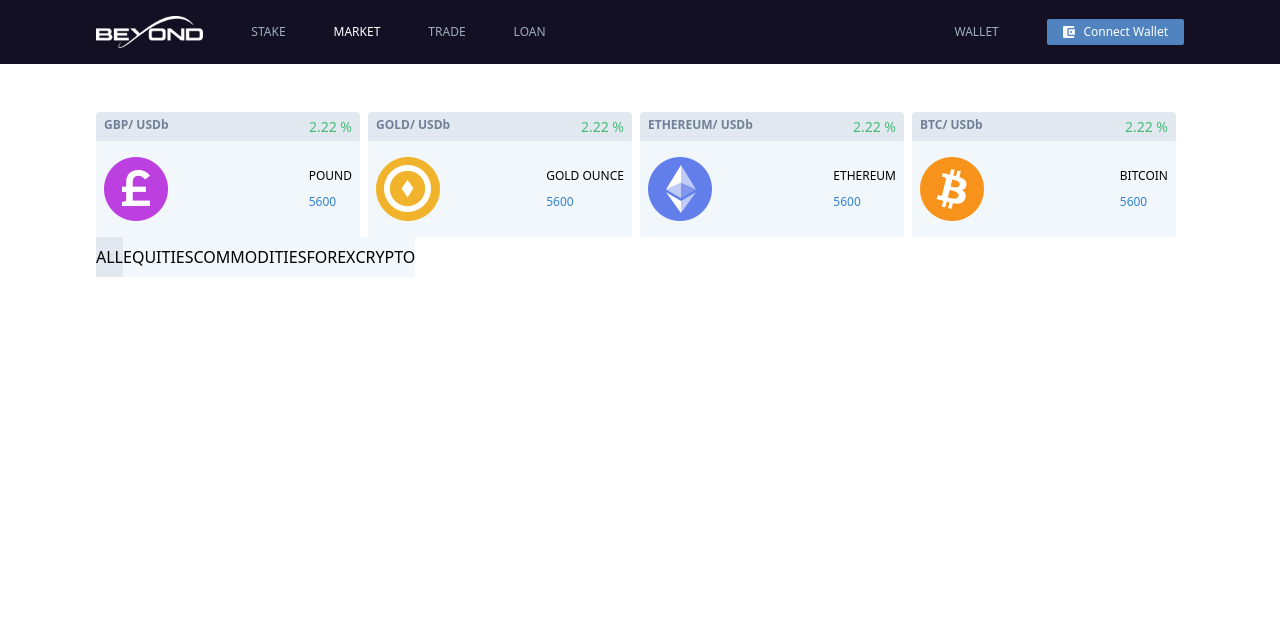
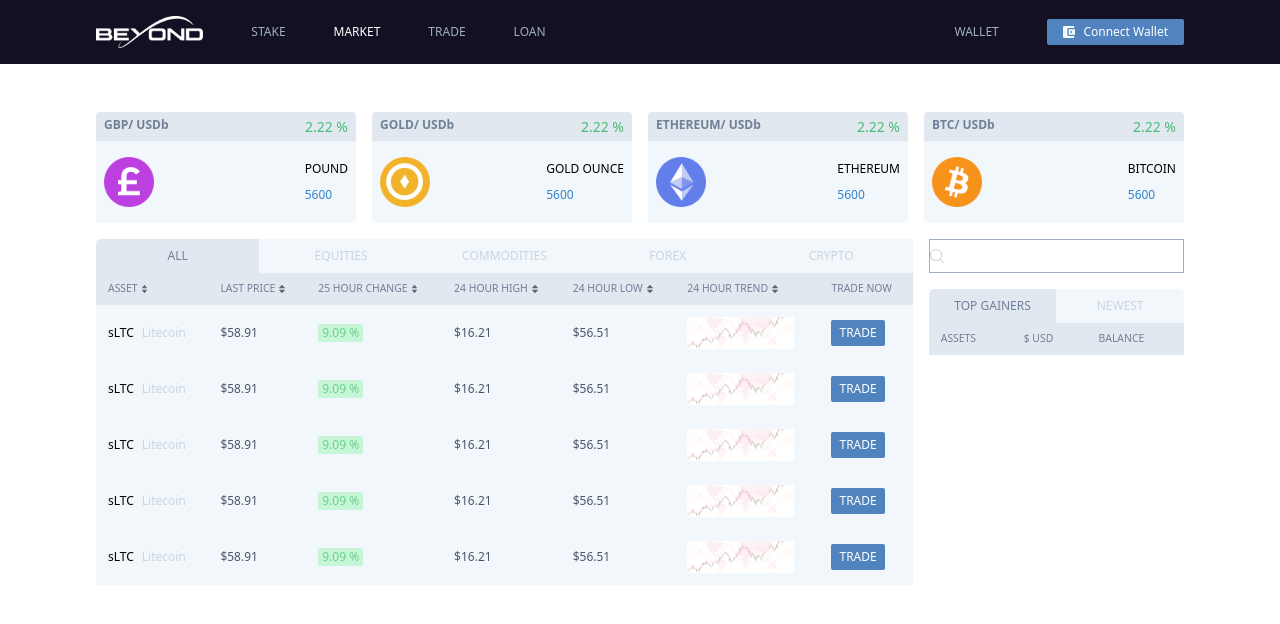
Before and after one commit to Beyond-Trade/Beyond_Alpha_Trade, a React (Create React App) app: page /market in a window 1280 px wide. Shown: the top 624 px of the page. Built offline with nearby package versions, Linux system fonts and the light colour scheme; what web3 would draw is missing.

Commit message:
market design

```diff
--- a/src/components/atomic/GenericTab.tsx
+++ b/src/components/atomic/GenericTab.tsx
@@ -11,11 +11,20 @@
     <div className="rounded flex justify-between">
       {props.tabs.map((item, index) => (
         <button
-          className={`focus:outline-none py-2 w-full text-center ${
-            index === props.index ? "bg-gray-300" : "bg-customGray-100"
+          className={`focus:outline-none py-2 w-full text-center hover:bg-gray-300 hover:text-gray-600 text-xs font-medium ${
+            index === props.index
+              ? "bg-gray-300 text-gray-600"
+              : "bg-customGray-100 text-gray-400"
           }`}
-          onClick={()=>props.onSelect(index)}
-        >{item}</button>
+          onClick={() => props.onSelect(index)}
+          style={{
+            borderTopLeftRadius: index === 0 ? "5px" : "0px",
+            borderTopRightRadius:
+              index === props.tabs.length - 1 ? "5px" : "0px",
+          }}
+        >
+          {item}
+        </button>
       ))}
     </div>
   );
--- a/src/components/atomic/market/MarketCard.tsx
+++ b/src/components/atomic/market/MarketCard.tsx
@@ -1,21 +1,22 @@
 import React from "react";
 interface IProps {
   pair: string;
-  change: Number;
+  change: number;
   image: string;
   coin: string;
-  price: Number;
+  price: number;
+  marginRight: string
 }
 
 function MarketCard(props:IProps) {
   return (
-    <div className="bg-customGray-100 rounded w-full mr-2">
+    <div className={`bg-customGray-100 rounded w-full ${props.marginRight}`}>
       <div className="bg-gray-300 py-1 px-2 flex justify-between rounded-t">
         <h5 className="text-xs font-semibold text-gray-600">{props.pair}</h5>
         <text className="text-green-500 font-medium text-sm">{props.change} %</text>
       </div>
       <div className="flex justify-between items-center px-2 py-4">
-        <img src={props.image} className="h-16" />
+        <img src={props.image} style={{height: '50px'}} />
         <div className="text-xs font-medium">
           <text>{props.coin}</text>
           <text className="text-blue-600 block mt-2">{props.price}</text>
--- /dev/null
+++ b/src/components/molecules/market/MarketTop.tsx
@@ -0,0 +1,22 @@
+import * as React from "react";
+
+function MarketTop() {
+  return (
+    <table width="100%">
+      <tr className="bg-gray-300 text-xxs text-left text-gray-600 font-medium">
+        <td className="py-2 px-3">
+            ASSETS
+        </td>
+        <td className="py-2 px-3">
+            $ USD
+        </td>
+        <td className="py-2 px-3">
+            BALANCE
+        </td>
+      </tr>
+
+    </table>
+  );
+}
+
+export default MarketTop;
--- /dev/null
+++ b/src/components/molecules/market/marketTable.tsx
@@ -0,0 +1,81 @@
+import * as React from "react";
+
+function MarketTable() {
+  return (
+    <table width="100%">
+      <tr className="bg-gray-300 text-xxs text-left text-gray-600 font-medium">
+        <td className="py-2 px-3">
+          <div className="flex items-center">
+            ASSET
+            <img src="assets/Icons/up-down-arrow.svg" className="ml-1 h-2" />
+          </div>
+        </td>
+        <td className="py-2 px-3">
+          <div className="flex items-center">
+            LAST PRICE
+            <img src="assets/Icons/up-down-arrow.svg" className="ml-1 h-2" />
+          </div>
+        </td>
+        <td className="py-2 px-3">
+          <div className="flex items-center">
+            25 HOUR CHANGE
+            <img src="assets/Icons/up-down-arrow.svg" className="ml-1 h-2" />
+          </div>
+        </td>
+        <td className="py-2 px-3">
+          <div className="flex items-center">
+            24 HOUR HIGH
+            <img src="assets/Icons/up-down-arrow.svg" className="ml-1 h-2" />
+          </div>
+        </td>
+        <td className="py-2 px-3">
+          <div className="flex items-center">
+            24 HOUR LOW
+            <img src="assets/Icons/up-down-arrow.svg" className="ml-1 h-2" />
+          </div>
+        </td>
+        <td className="py-2 px-3">
+          <div className="flex items-center">
+            24 HOUR TREND
+            <img src="assets/Icons/up-down-arrow.svg" className="ml-1 h-2" />
+          </div>
+        </td>
+        <td className="py-2 px-3">
+          <div className="flex items-center">TRADE NOW</div>
+        </td>
+      </tr>
+      {[1, 1, 1, 1, 1].map((item) => (
+        <tr className="text-xs text-left text-gray-700 font-medium">
+          <td className="py-3 px-3">
+            <div className="flex items-center">
+              <text className="text-black">sLTC</text>
+              <text className="text-gray-400 ml-2">Litecoin</text>
+            </div>
+          </td>
+          <td className="py-3 px-3">
+              $58.91
+          </td>
+          <td className="py-3 px-3">
+            <button className="bg-green-200 text-green-400 rounded-sm px-1">
+              9.09 %
+            </button>
+          </td>
+          <td className="py-3 px-3">
+            $16.21
+          </td>
+          <td className="py-3 px-3">
+            $56.51
+          </td>
+          <td className="py-3 px-3">
+            <img src="assets/Images/Up.png" className="h-8" />
+          </td>
+          <td className="py-3 px-3">
+            <button className="focus:outline-none bg-customBlue-200 hover:bg-blue-500 px-2 py-1 text-white text-xs rounded-sm">TRADE</button>
+          </td>
+        </tr>
+      ))}
+    </table>
+  );
+}
+
+export default MarketTable;
--- a/src/hooks/Market/useMarketData.tsx
+++ b/src/hooks/Market/useMarketData.tsx
@@ -4,13 +4,16 @@
 const useMarketData = () => {
     const [state, setState] = useState({
         marketIndex: 0,
+        topIndex: 0,
     })
 
     const setIndex = (index:number) => setState((prev)=>({...prev, marketIndex: index}))
+    const setTopIndex = (index:number) => setState((prev)=>({...prev, topIndex: index}))
 
     return {
         ...state,
         setIndex,
+        setTopIndex,
     }
 }
 
--- a/src/screens/Market.tsx
+++ b/src/screens/Market.tsx
@@ -1,10 +1,12 @@
 import React from "react";
 import GenericTab from "../components/atomic/GenericTab";
 import MarketCard from "../components/atomic/market/MarketCard";
+import MarketTable from "../components/molecules/market/marketTable";
+import MarketTop from "../components/molecules/market/MarketTop";
 import useMarketData from "../hooks/Market/useMarketData";
 
 function Market() {
-  const { marketIndex, setIndex } = useMarketData();
+  const { marketIndex, topIndex, setTopIndex, setIndex } = useMarketData();
 
   return (
     <div className="px-24">
@@ -15,6 +17,7 @@
           pair="GBP/ USDb"
           image="assets/Icons/pound.svg"
           change={2.22}
+          marginRight="mr-4"
         />
         <MarketCard
           coin="GOLD OUNCE"
@@ -22,6 +25,7 @@
           pair="GOLD/ USDb"
           image="assets/Icons/gold.svg"
           change={2.22}
+          marginRight="mr-4"
         />
         <MarketCard
           coin="ETHEREUM"
@@ -29,6 +33,7 @@
           pair="ETHEREUM/ USDb"
           image="assets/Icons/Ethereum.svg"
           change={2.22}
+          marginRight="mr-4"
         />
         <MarketCard
           coin="BITCOIN"
@@ -36,15 +41,29 @@
           pair="BTC/ USDb"
           image="assets/Icons/btc.svg"
           change={2.22}
+          marginRight=""
         />
       </div>
       <div className="flex">
-        <div className="">
+        <div className="w-full mt-4 mr-4 bg-customGray-100 rounded">
           <GenericTab
             index={marketIndex}
             onSelect={setIndex}
             tabs={["ALL", "EQUITIES", "COMMODITIES", "FOREX", "CRYPTO"]}
           />
+          <MarketTable />
+        </div>
+        <div className="mt-4" style={{width:"340px"}}>
+        <div className="flex border border-gray-500 mb-4">
+          <img src="assets/Icons/searching.svg" className="" />
+          <input type="text" className="focus:outline-none bg-white w-full py-1" />
+        </div>
+        <GenericTab
+            index={marketIndex}
+            onSelect={setIndex}
+            tabs={["TOP GAINERS", "NEWEST"]}
+          />
+          <MarketTop />
         </div>
       </div>
     </div>
```
